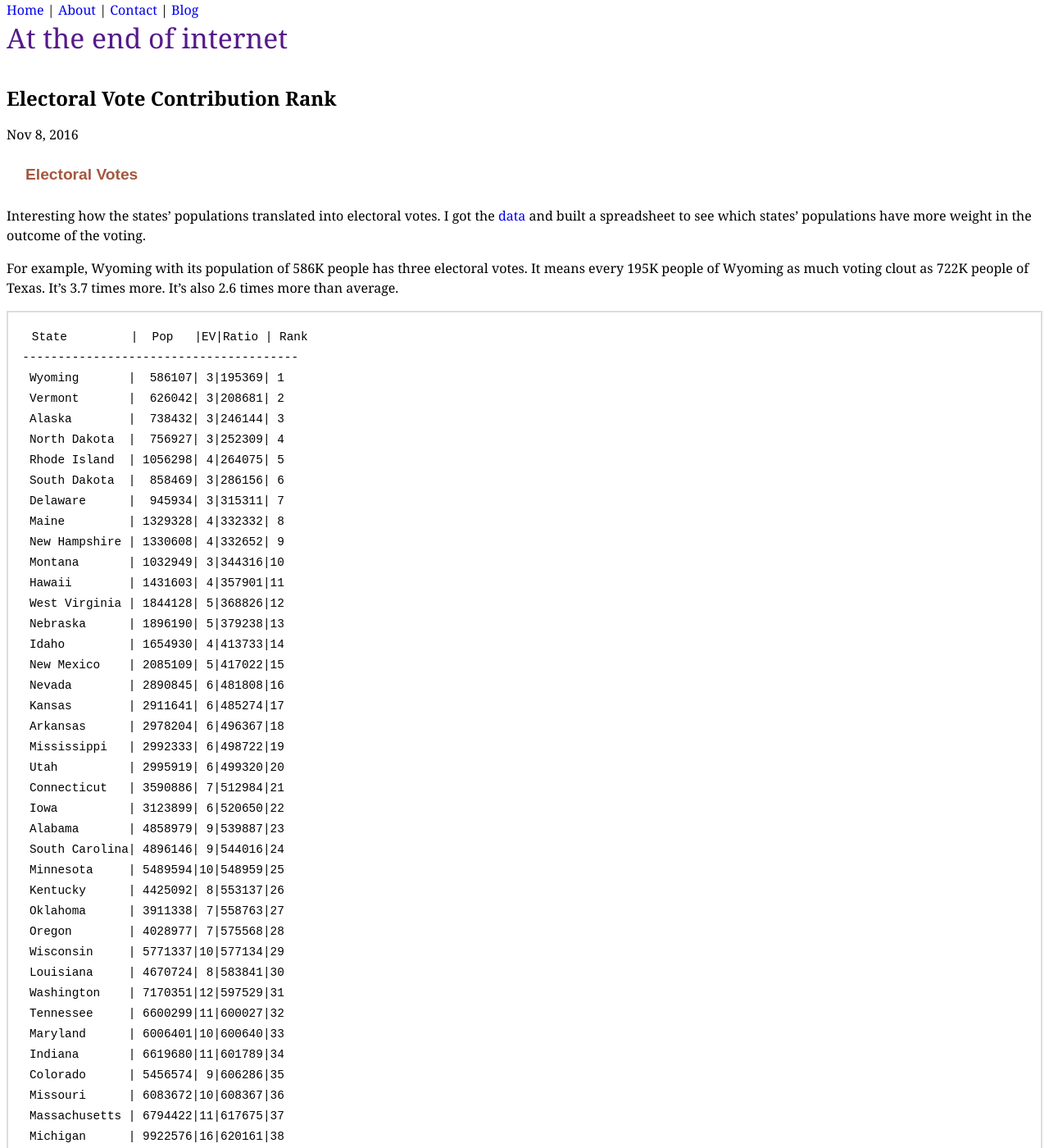
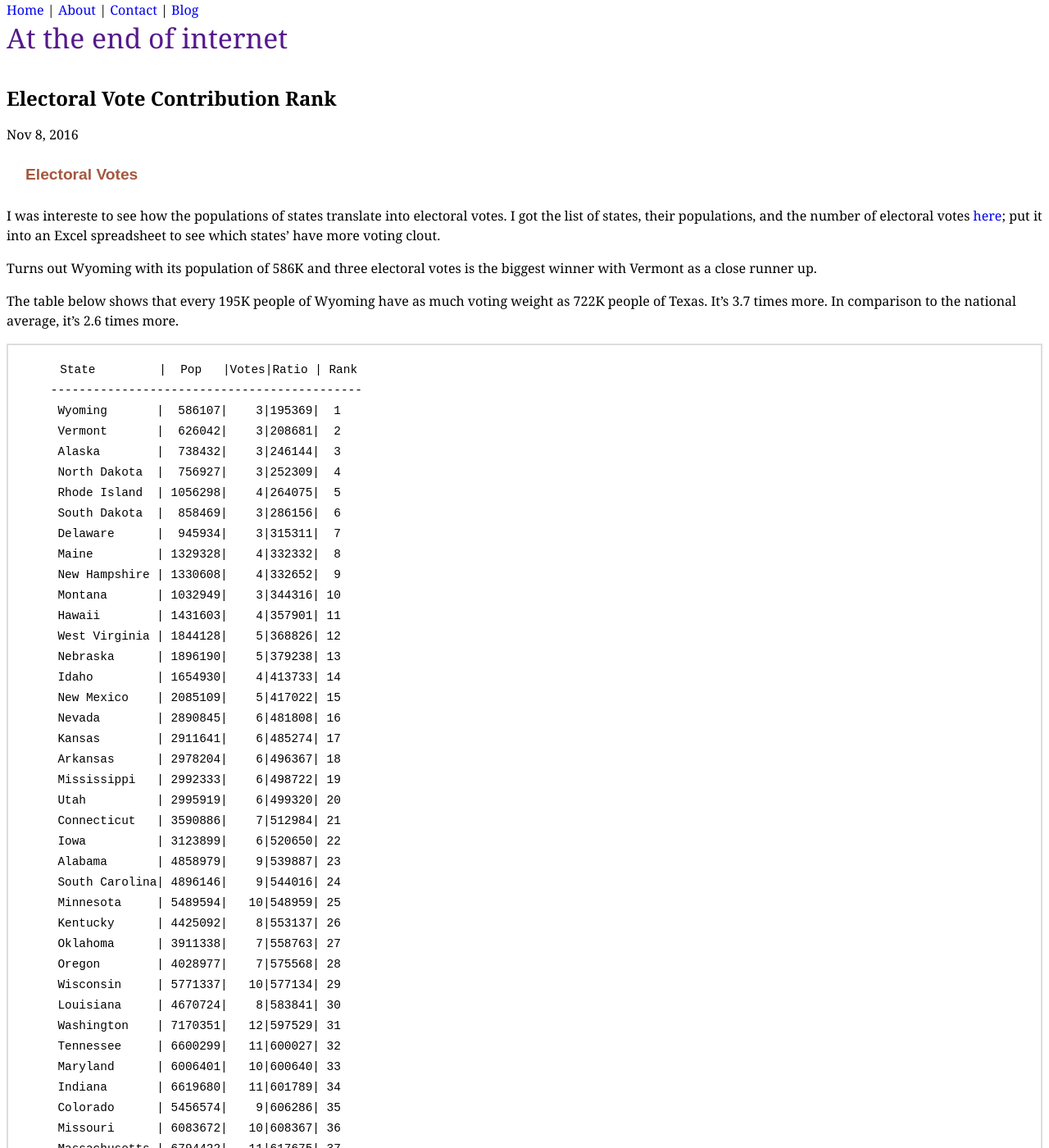
Before and after one commit to trggr/trggr.github.io, a Jekyll site: the page built from _posts/2016-11-08-electoral-vote-contribution-rank.md, in a window 1280 px wide and 1400 px high. Shown: the whole window at 82% size. Built offline with Jekyll 4.4.1, drawn with Linux system fonts in a browser that asks for light colours; some of the changed text lies outside the part shown.

Commit message:
Electoral votes

```diff
--- a/_posts/2016-11-08-electoral-vote-contribution-rank.md
+++ b/_posts/2016-11-08-electoral-vote-contribution-rank.md
@@ -4,84 +4,86 @@ layout: post
 
 #### Electoral Votes
 
-Interesting how the states' populations translated into
-electoral votes. I got the [data](http://state.1keydata.com/state-electoral-votes.php)
-and built a spreadsheet to see which states' populations have more
-weight in the outcome of the voting.
+I was intereste to see how the populations of states translate into
+electoral votes. I got the list of states, their populations,
+and the number of electoral votes [here](http://state.1keydata.com/state-electoral-votes.php);
+put it into an Excel spreadsheet to see which states' have more voting clout.
 
-For example, Wyoming with its population of 586K people has three
-electoral votes. It means every 195K people of Wyoming as much voting clout
-as 722K people of Texas. It's 3.7 times more.
-It's also 2.6 times more than average.
+Turns out Wyoming with its population of 586K and three
+electoral votes is the biggest winner with Vermont as a close runner up.
 
-	 State         |  Pop   |EV|Ratio | Rank
-	---------------------------------------
-	 Wyoming       |  586107| 3|195369| 1
-	 Vermont       |  626042| 3|208681| 2
-	 Alaska        |  738432| 3|246144| 3
-	 North Dakota  |  756927| 3|252309| 4
-	 Rhode Island  | 1056298| 4|264075| 5
-	 South Dakota  |  858469| 3|286156| 6
-	 Delaware      |  945934| 3|315311| 7
-	 Maine         | 1329328| 4|332332| 8
-	 New Hampshire | 1330608| 4|332652| 9
-	 Montana       | 1032949| 3|344316|10
-	 Hawaii        | 1431603| 4|357901|11
-	 West Virginia | 1844128| 5|368826|12
-	 Nebraska      | 1896190| 5|379238|13
-	 Idaho         | 1654930| 4|413733|14
-	 New Mexico    | 2085109| 5|417022|15
-	 Nevada        | 2890845| 6|481808|16
-	 Kansas        | 2911641| 6|485274|17
-	 Arkansas      | 2978204| 6|496367|18
-	 Mississippi   | 2992333| 6|498722|19
-	 Utah          | 2995919| 6|499320|20
-	 Connecticut   | 3590886| 7|512984|21
-	 Iowa          | 3123899| 6|520650|22
-	 Alabama       | 4858979| 9|539887|23
-	 South Carolina| 4896146| 9|544016|24
-	 Minnesota     | 5489594|10|548959|25
-	 Kentucky      | 4425092| 8|553137|26
-	 Oklahoma      | 3911338| 7|558763|27
-	 Oregon        | 4028977| 7|575568|28
-	 Wisconsin     | 5771337|10|577134|29
-	 Louisiana     | 4670724| 8|583841|30
-	 Washington    | 7170351|12|597529|31
-	 Tennessee     | 6600299|11|600027|32
-	 Maryland      | 6006401|10|600640|33
-	 Indiana       | 6619680|11|601789|34
-	 Colorado      | 5456574| 9|606286|35
-	 Missouri      | 6083672|10|608367|36
-	 Massachusetts | 6794422|11|617675|37
-	 Michigan      | 9922576|16|620161|38
-	 Arizona       | 6828065|11|620733|39
-	 Georgia       |10214860|16|638429|40
-	 New Jersey    | 8958013|14|639858|41
-	 Pennsylvania  |12802503|20|640125|42
-	 Illinois      |12859995|20|643000|43
-	 Virginia      | 8382993|13|644846|44
-	 Ohio          |11613423|18|645190|45
-	 North Carolina|10042802|15|669520|46
-	 New York      |19795791|29|682613|47
-	 Florida       |20271272|29|699009|48
-	 California    |39144818|55|711724|49
-	 Texas         |27469114|38|722871|50
+The table below shows that every 195K people of Wyoming have as much voting weight
+as 722K people of Texas. It's 3.7 times more. In comparison to the national average,
+it's 2.6 times more.
 
-Few interesting things to make the calculations in Excel and output the
-results in fixed length format, so I can copy and paste the table
-into markdown doc.
 
-I've made an Excel table Population with columns:
+         State         |  Pop   |Votes|Ratio | Rank
+        --------------------------------------------
+         Wyoming       |  586107|    3|195369|  1
+         Vermont       |  626042|    3|208681|  2
+         Alaska        |  738432|    3|246144|  3
+         North Dakota  |  756927|    3|252309|  4
+         Rhode Island  | 1056298|    4|264075|  5
+         South Dakota  |  858469|    3|286156|  6
+         Delaware      |  945934|    3|315311|  7
+         Maine         | 1329328|    4|332332|  8
+         New Hampshire | 1330608|    4|332652|  9
+         Montana       | 1032949|    3|344316| 10
+         Hawaii        | 1431603|    4|357901| 11
+         West Virginia | 1844128|    5|368826| 12
+         Nebraska      | 1896190|    5|379238| 13
+         Idaho         | 1654930|    4|413733| 14
+         New Mexico    | 2085109|    5|417022| 15
+         Nevada        | 2890845|    6|481808| 16
+         Kansas        | 2911641|    6|485274| 17
+         Arkansas      | 2978204|    6|496367| 18
+         Mississippi   | 2992333|    6|498722| 19
+         Utah          | 2995919|    6|499320| 20
+         Connecticut   | 3590886|    7|512984| 21
+         Iowa          | 3123899|    6|520650| 22
+         Alabama       | 4858979|    9|539887| 23
+         South Carolina| 4896146|    9|544016| 24
+         Minnesota     | 5489594|   10|548959| 25
+         Kentucky      | 4425092|    8|553137| 26
+         Oklahoma      | 3911338|    7|558763| 27
+         Oregon        | 4028977|    7|575568| 28
+         Wisconsin     | 5771337|   10|577134| 29
+         Louisiana     | 4670724|    8|583841| 30
+         Washington    | 7170351|   12|597529| 31
+         Tennessee     | 6600299|   11|600027| 32
+         Maryland      | 6006401|   10|600640| 33
+         Indiana       | 6619680|   11|601789| 34
+         Colorado      | 5456574|    9|606286| 35
+         Missouri      | 6083672|   10|608367| 36
+         Massachusetts | 6794422|   11|617675| 37
+         Michigan      | 9922576|   16|620161| 38
+         Arizona       | 6828065|   11|620733| 39
+         Georgia       |10214860|   16|638429| 40
+         New Jersey    | 8958013|   14|639858| 41
+         Pennsylvania  |12802503|   20|640125| 42
+         Illinois      |12859995|   20|643000| 43
+         Virginia      | 8382993|   13|644846| 44
+         Ohio          |11613423|   18|645190| 45
+         North Carolina|10042802|   15|669520| 46
+         New York      |19795791|   29|682613| 47
+         Florida       |20271272|   29|699009| 48
+         California    |39144818|   55|711724| 49
+         Texas         |27469114|   38|722871| 50
 
-	State(PK)		  - state name
-	Pop               - state population
-	Votes			  - electoral votes
-	PopVoteRatio	  =[Pop]/[Votes]
-	PopVoteRatioRank  =RANK([@PopVoteRatio],[PopVoteRatio],1)
-	StateLen		  =LEN([State])
-	StatePadded		  =[State]&REPT(" ", MAX([StateLen])-LEN([State]))
-	Export            =[StatePadded]                 &"|"&
-                       TEXT([Pop],"????????")        &"|"&
-                       TEXT([Votes],"??")            &"|"&
-                       TEXT([PopVoteRatio],"??????") &"|"&
-                       TEXT([PopVoteRatioRank], "??")
+I again used the tables in Excel to make the calculations
+and export the results in a fixed length format to copy/paste
+into markdown.
+
+
+        State(PK)         - state name
+        Pop               - state population
+        Votes             - electoral votes
+        PopVoteRatio      =[Pop]/[Votes]
+        PopVoteRatioRank  =RANK([@PopVoteRatio],[PopVoteRatio],1)
+        StateLen          =LEN([State])
+        StatePadded       =[State]&REPT(" ", MAX([StateLen])-LEN([State]))
+        Export            =[StatePadded]                 &"|"&
+                           TEXT([Pop],"????????")        &"|"&
+                           TEXT([Votes],"??")            &"|"&
+                           TEXT([PopVoteRatio],"??????") &"|"&
+                           TEXT([PopVoteRatioRank], "??")
```
Also changed, not shown: _posts/2016-10-26-oracle.md (+36 -0 lines).
